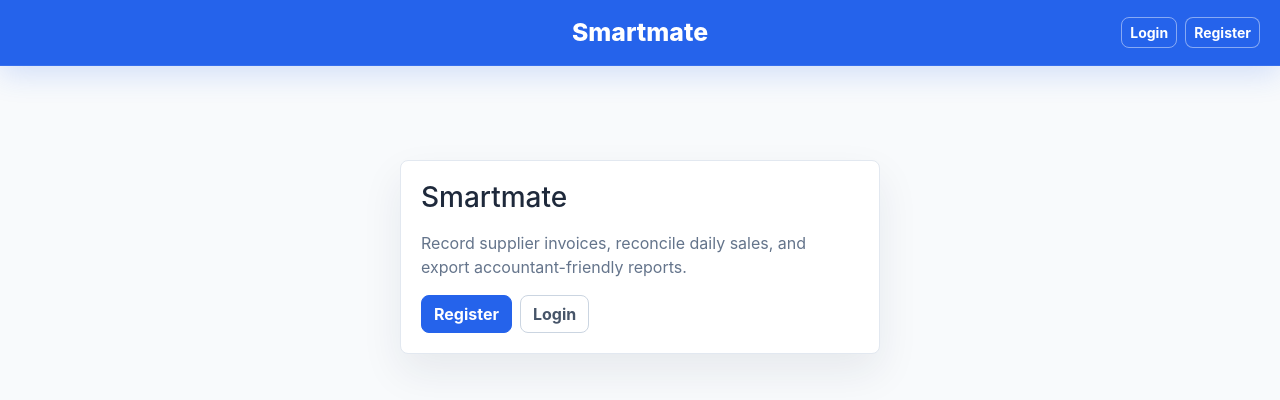
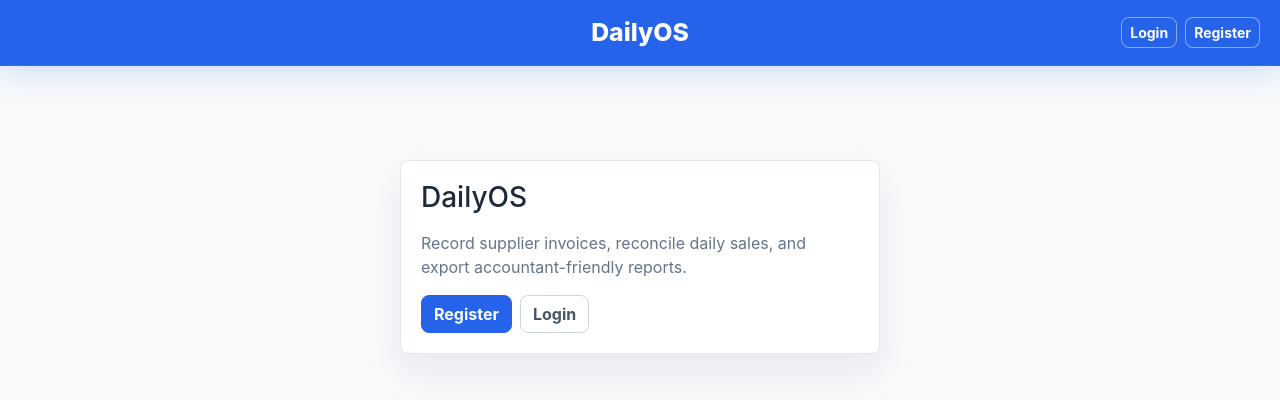
Before and after one commit to Mridoy7/biz-flow, a Django app: page / in a window 1280 px wide. Shown: the top 400 px of the page. Run offline with Django 5.2, Linux system fonts and the light colour scheme.

Commit message:
Rename app to DailyOS

```diff
--- a/gst_app/templates/gst_app/base.html
+++ b/gst_app/templates/gst_app/base.html
@@ -4,13 +4,13 @@
 <head>
   <meta charset="utf-8">
   <meta name="viewport" content="width=device-width, initial-scale=1">
-  <title>{% block title %}Smartmate{% endblock %}</title>
+  <title>{% block title %}DailyOS{% endblock %}</title>
   <link rel="stylesheet" href="https://cdn.jsdelivr.net/npm/bootstrap@5.3.3/dist/css/bootstrap.min.css">
-  <link rel="stylesheet" href="{% static 'gst_app/css/styles.css' %}?v=smartmate-fuel-dip-rows-1">
+  <link rel="stylesheet" href="{% static 'gst_app/css/styles.css' %}?v=dailyos-brand-1">
 </head>
 <body>
   <header class="app-topbar">
-    <a class="app-brand" href="{% url 'dashboard' %}">Smartmate</a>
+    <a class="app-brand" href="{% url 'dashboard' %}">DailyOS</a>
     {% if user.is_authenticated %}
       <div class="topbar-action d-flex align-items-center gap-2">
         <span class="badge text-bg-light border">
--- a/gst_app/templates/gst_app/home.html
+++ b/gst_app/templates/gst_app/home.html
@@ -1,8 +1,8 @@
 {% extends "gst_app/base.html" %}
-{% block title %}Smartmate{% endblock %}
+{% block title %}DailyOS{% endblock %}
 {% block content %}
 <section class="narrow-panel">
-  <h1 class="h3 mb-3">Smartmate</h1>
+  <h1 class="h3 mb-3">DailyOS</h1>
   <p class="text-secondary">Record supplier invoices, reconcile daily sales, and export accountant-friendly reports.</p>
   <div class="d-flex gap-2">
     <a class="btn btn-primary" href="{% url 'signup' %}">Register</a>
```
